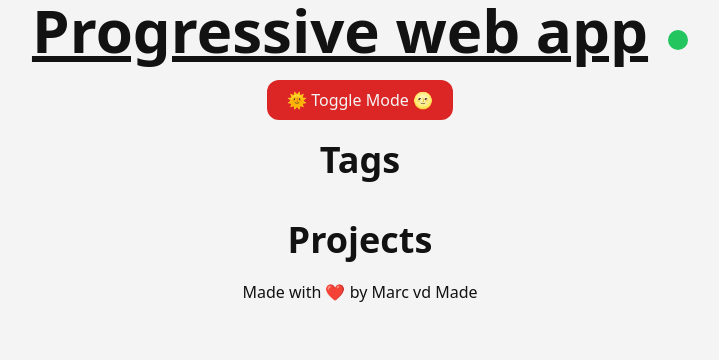
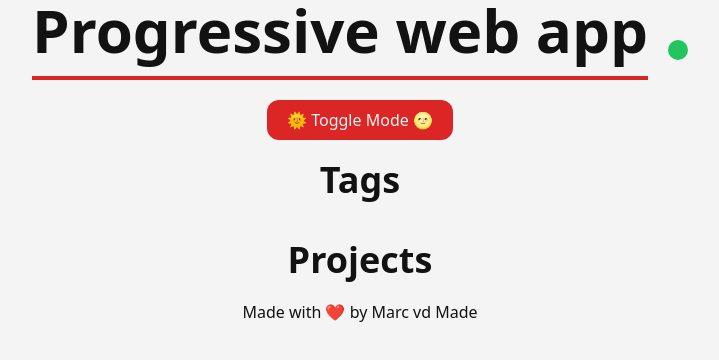
Before and after one commit to MarcvdMade/progressive-web-app, a plain HTML site: page index.html in a window 1280 px wide. Shown: the whole page, without its empty margins (280-999 px from the left). Drawn offline with nearby package versions, Linux system fonts and the light colour scheme; no server answers.

Commit message:
better underline

```diff
--- a/index.html
+++ b/index.html
@@ -28,7 +28,7 @@
     <div>
         <header>
             <div class="flex flex-row gap-5 justify-center">
-                <h1 class="text-6xl font-bold text-center underline mb-5">Progressive web app</h1>
+                <h1 class="text-6xl font-bold text-center mb-5 border-b-4 border-solid border-red-600 pb-4">Progressive web app</h1>
                 <div class="w-5 h-5 my-auto rounded-full bg-green-500"></div>
             </div>
             <div class="container mx-auto flex justify-center">
```
